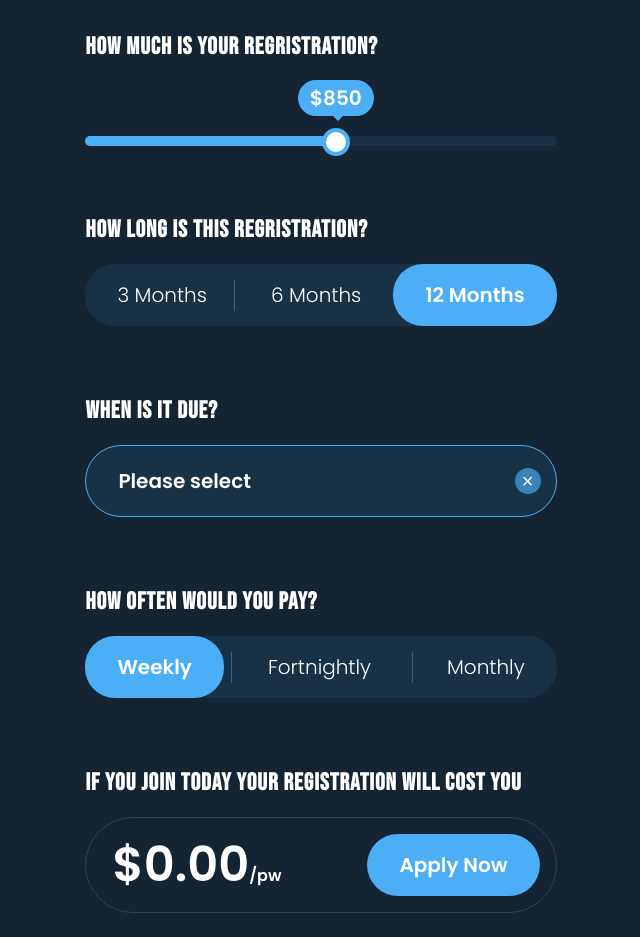
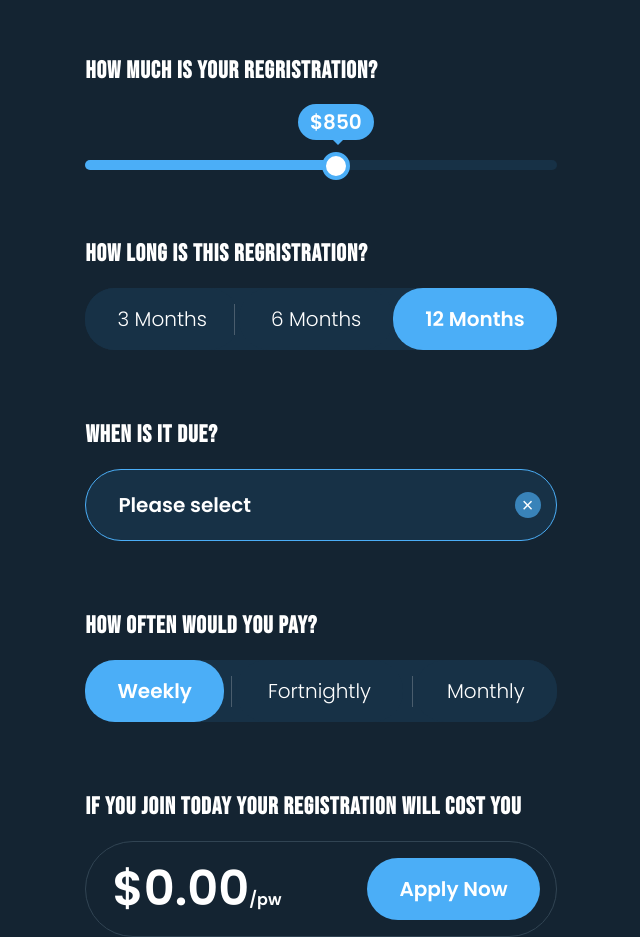
Before and after one commit to leoacosta/forget-reg, a React (Create React App) app: page / in a window 1280 px wide. Shown: the whole page, without its empty margins (319-959 px from the left). Before the commit the page ends 913 px from the top, so only its background shows below. Built offline with nearby package versions, Linux system fonts and the light colour scheme.

Commit message:
add breathing room again

```diff
--- a/src/App.styled.js
+++ b/src/App.styled.js
@@ -3,7 +3,7 @@ import { BREAKPOINT, COLOR } from './utils/constants';
 
 export const StyledApp = styled.main`
   height: 100vh;
-  padding: 2rem 1.5rem;
+  padding: 1.5rem;
   display: grid;
   justify-items: center;
   align-items: center;
--- a/src/index.css
+++ b/src/index.css
@@ -10,6 +10,7 @@ body {
   background-color: #142432;
   color: #fff;
   margin: 0;
+  padding: 2rem 0;
   font-family: 'Poppins', sans-serif;
   -webkit-font-smoothing: antialiased;
   -moz-osx-font-smoothing: grayscale;
```
